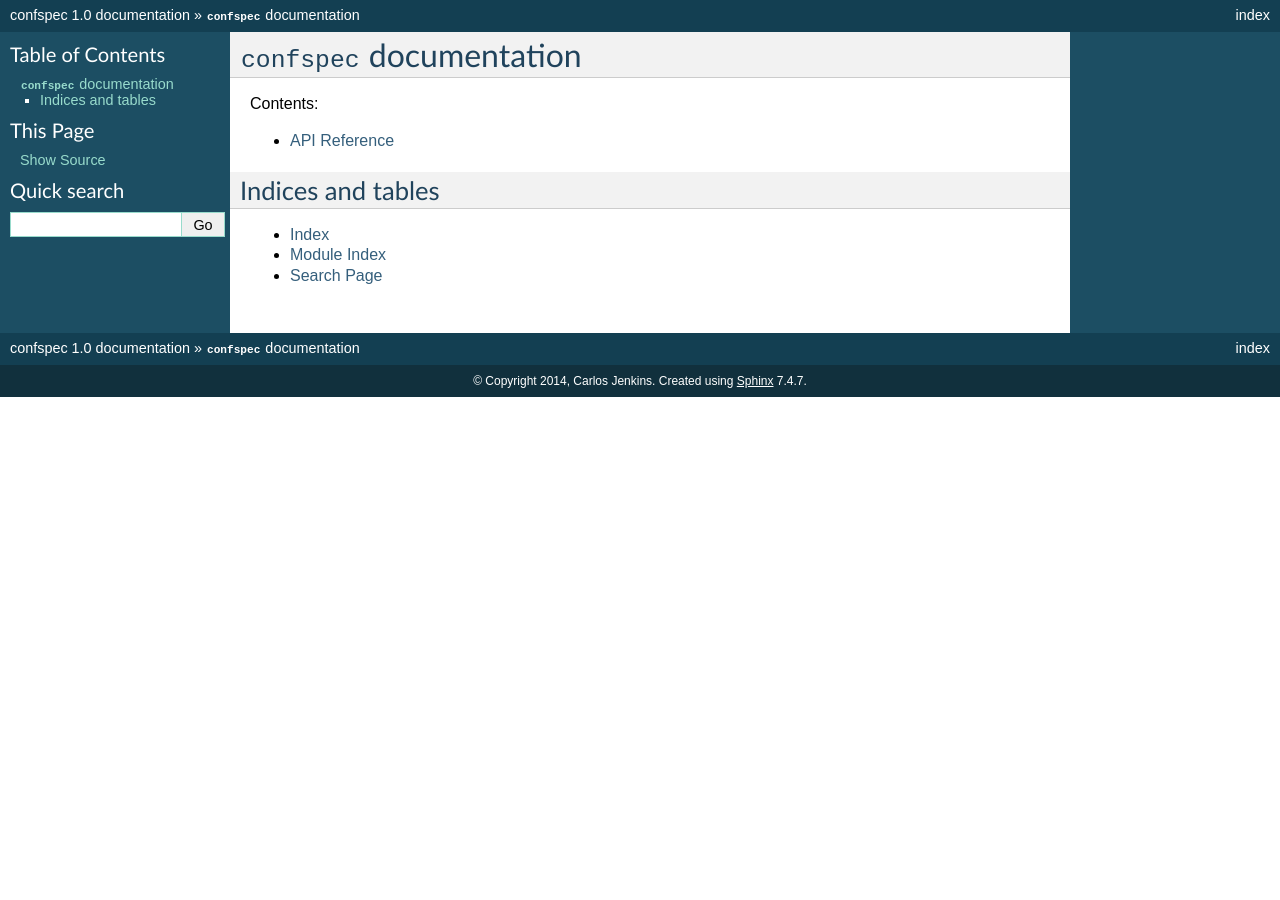
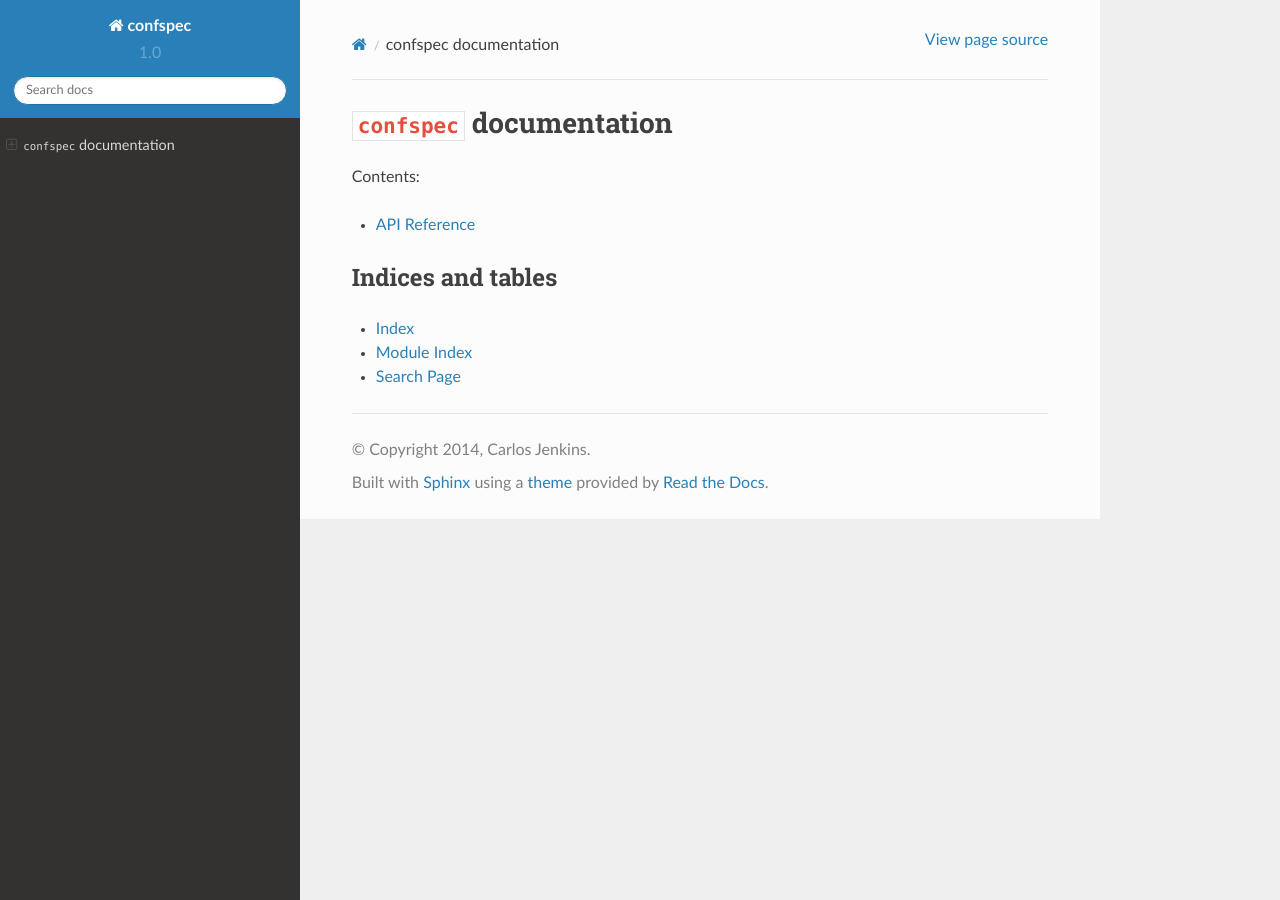
Before and after one commit to carlos-jenkins/confspec, a Sphinx documentation site: the page built from doc/index.rst, in a window 1280 px wide. Built offline with Sphinx 7.4.7 and the Read the Docs theme 2.0.0, drawn with Linux system fonts in a browser that asks for light colours.

Commit message:
Added support for RTD theme.

```diff
--- a/doc/conf.py
+++ b/doc/conf.py
@@ -240,3 +240,12 @@ texinfo_documents = [
 
 # How to display URL addresses: 'footnote', 'no', or 'inline'.
 #texinfo_show_urls = 'footnote'
+
+
+# Override variables in on readthedocs.org
+on_rtd = os.environ.get('READTHEDOCS', None) == 'True'
+
+if not on_rtd:  # only import and set the theme if we're building docs locally
+    import sphinx_rtd_theme
+    html_theme = 'sphinx_rtd_theme'
+    html_theme_path = [sphinx_rtd_theme.get_html_theme_path()]
```
Also changed, not shown: README.md (+9 -1 lines).
